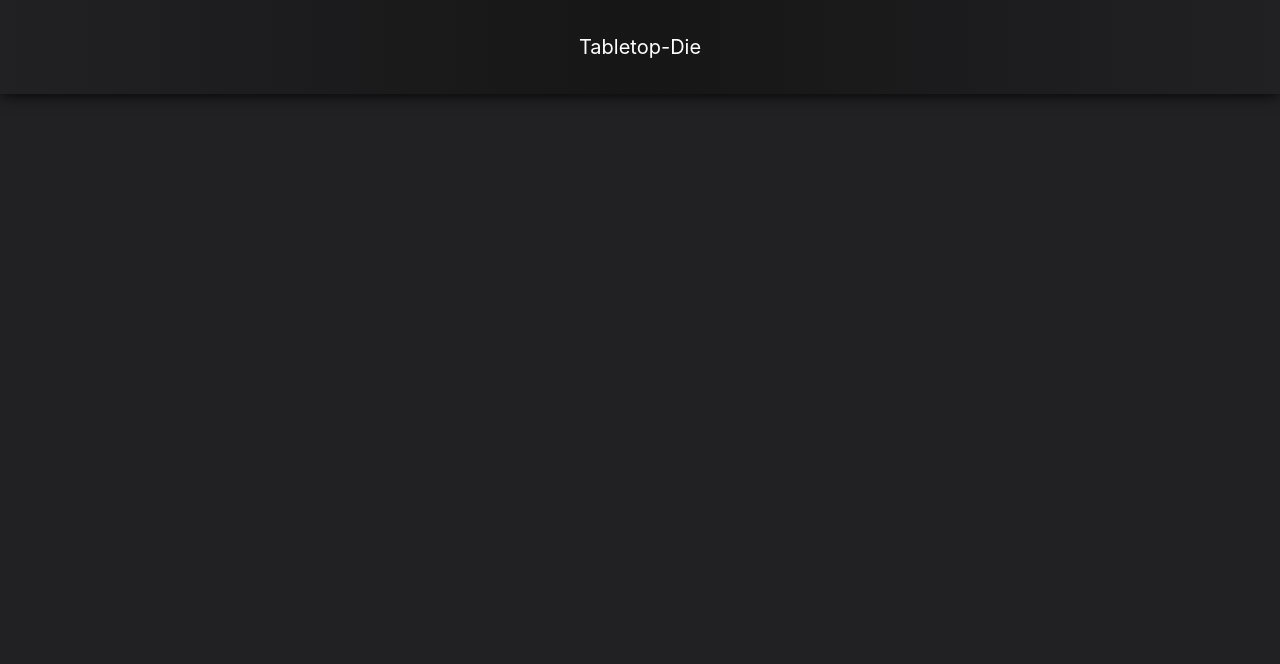
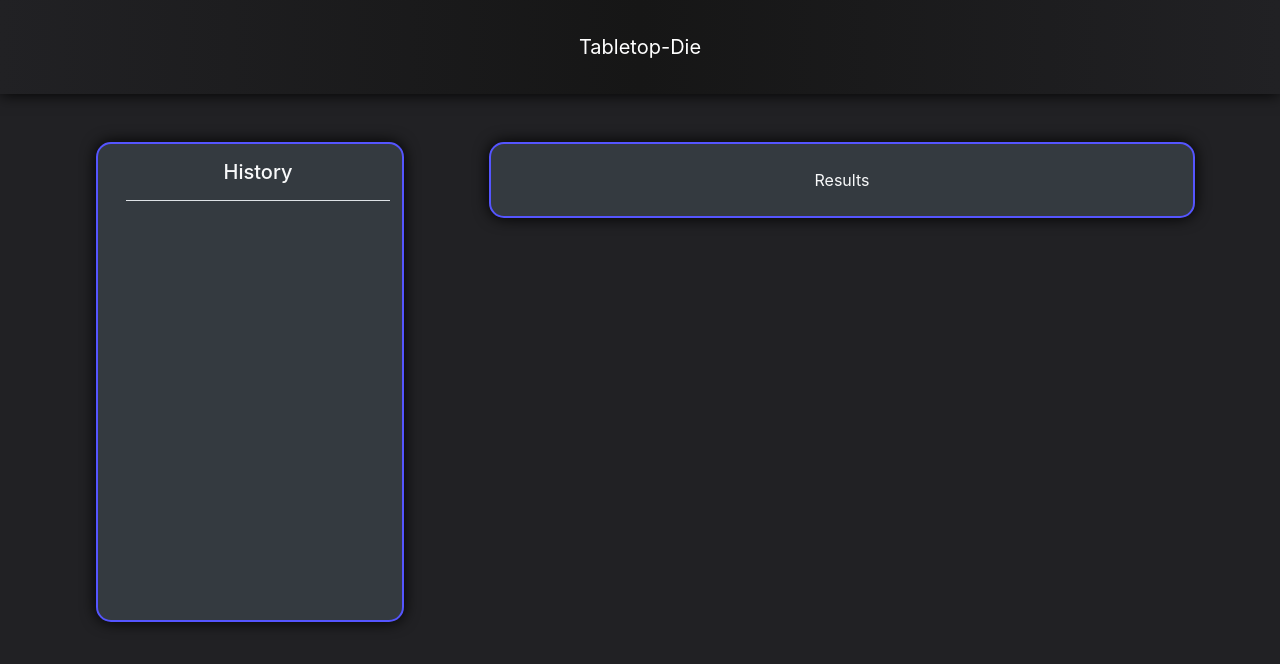
Before and after one commit to LoganPhilbrick/diesim2, a React (Create React App) app: page / in a window 1280 px wide. Shown: the top 664 px of the page. Built offline with nearby package versions, Linux system fonts and the light colour scheme.

Commit message:
added History and Results components

```diff
--- a/src/App.css
+++ b/src/App.css
@@ -41,6 +41,7 @@ label:hover {
 }
 
 #historyBox{
+  background-color: #343a40;
 height: 480px;
 border-radius: 15px;
 overflow-y: scroll;
@@ -57,6 +58,7 @@ overflow-x: hidden;
 }
 
 #result{
+  background-color: #343a40;
   border-radius: 15px;
 }
 
--- a/src/App.js
+++ b/src/App.js
@@ -1,8 +1,23 @@
 import "./App.css";
+import { Col, Row, Container } from "reactstrap";
 import Header from "./components/Header.js";
+import HistoryBox from "./components/History";
+import ResultsBar from "./components/Results";
 
 function App() {
-  return <Header />;
+  return (
+    <>
+      <Header />
+      <Container fluid>
+        <Row className="pt-5 ps-0 pe-0 pb-4 ps-md-5 justify-content-center">
+          <HistoryBox />
+          <Col className="order-first order-md-last">
+            <ResultsBar />
+          </Col>
+        </Row>
+      </Container>
+    </>
+  );
 }
 
 export default App;
--- /dev/null
+++ b/src/components/History.js
@@ -0,0 +1,12 @@
+import { Col } from "reactstrap";
+
+const HistoryBox = () => {
+  return (
+    <Col id="historyBox" xs="10" md="3" className="boxShadow blueBorder ms-md-5">
+      <h5 className="text-center p-3 ms-md-3 text-light border-bottom">History</h5>
+      <ul type="unstyled" className="text-left text-light" id="historyList"></ul>
+    </Col>
+  );
+};
+
+export default HistoryBox;
--- /dev/null
+++ b/src/components/Results.js
@@ -0,0 +1,15 @@
+import { Col, Row } from "reactstrap";
+
+const ResultsBar = () => {
+  return (
+    <Row className="justify-content-center">
+      <Col xs="6" md="10" className="text-center">
+        <p id="result" className="boxShadow blueBorder p-4 text-light font-weight-bold">
+          Results
+        </p>
+      </Col>
+    </Row>
+  );
+};
+
+export default ResultsBar;
```
